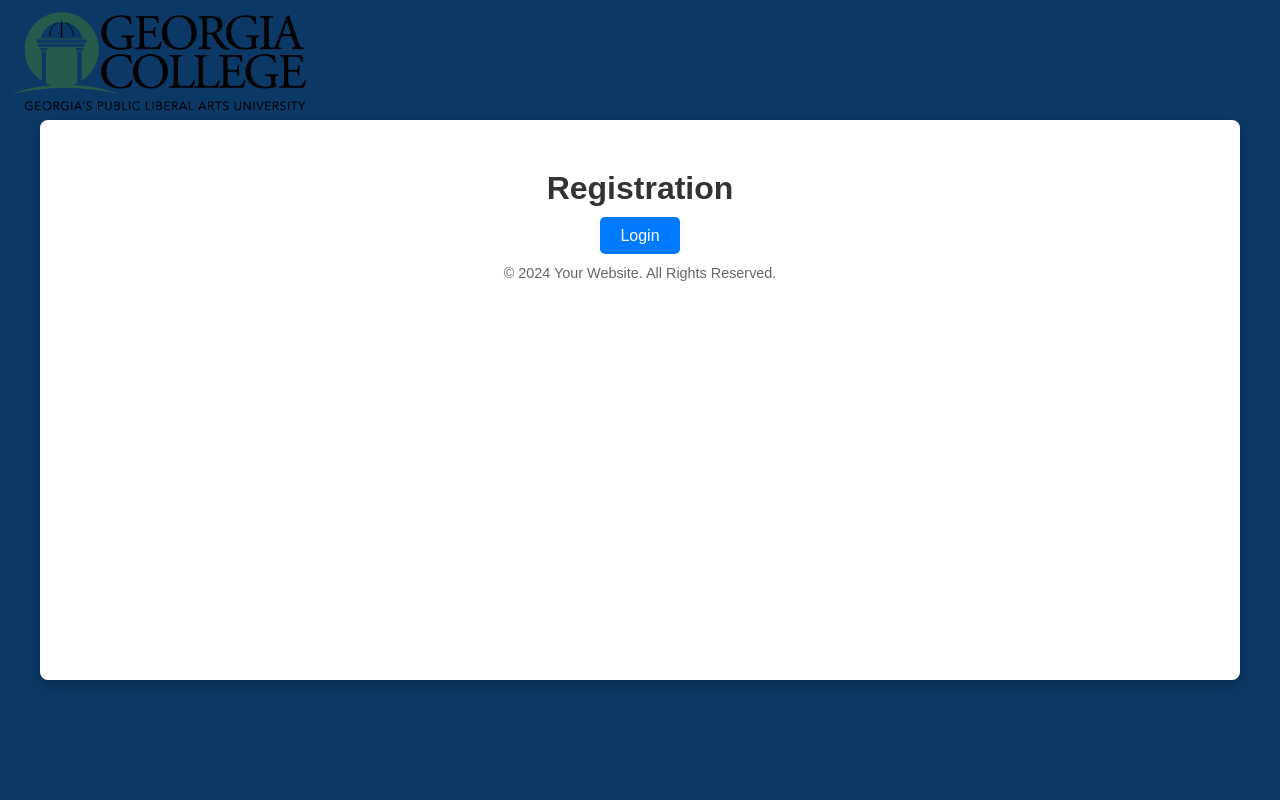
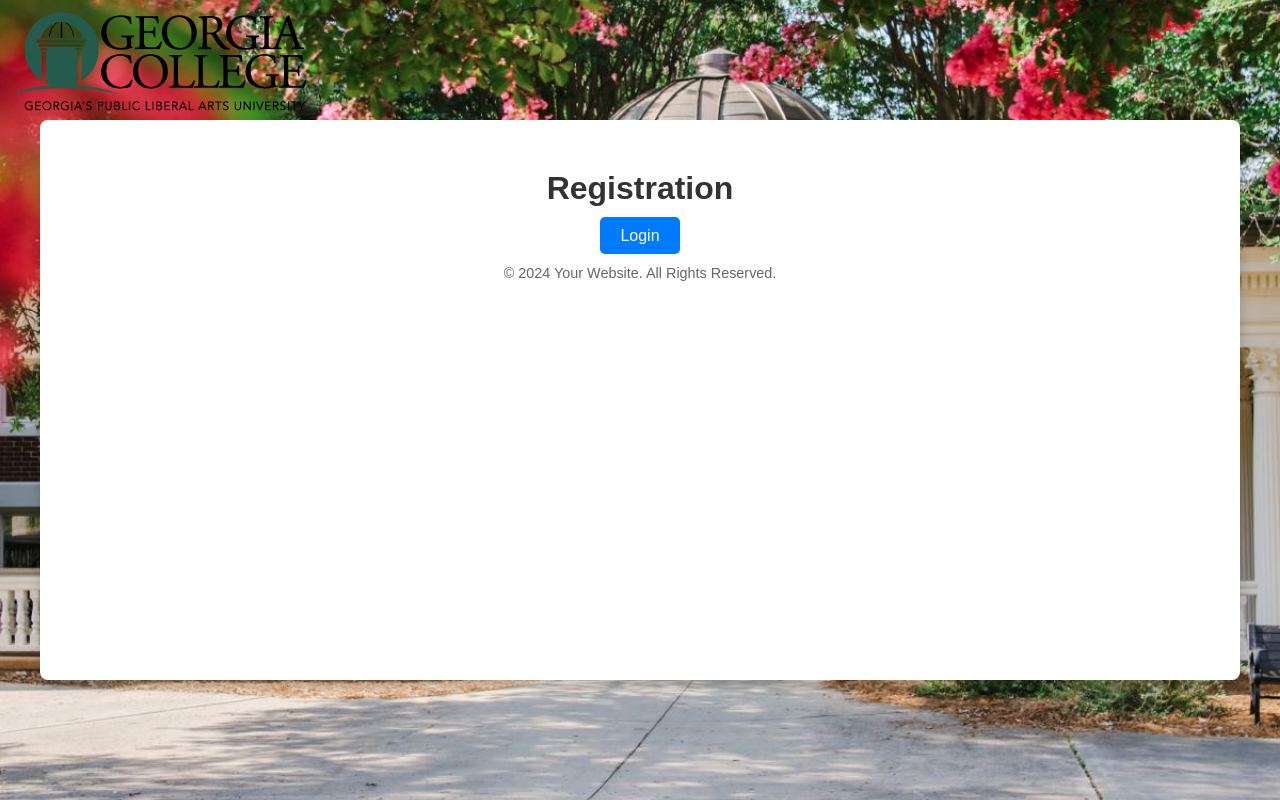
Before and after one commit to rjdenton/registration, a React (Create React App) app: page / in a window 1280 px wide. Built offline with nearby package versions, Linux system fonts and the light colour scheme.

Commit message:
added requirements

```diff
--- a/public/index.html
+++ b/public/index.html
@@ -11,7 +11,12 @@
     <title>Registration</title>
     <style>
       body, html {
-          background-color: #0b3864 !important;
+          /* background-color: #0b3864 !important; */
+          background-image: url('%PUBLIC_URL%/gcsucampus.jpg');
+          background-size: cover;
+          background-repeat: no-repeat;
+          background-position: center;
+          background-attachment: fixed;
           height: 100%;
           width: 100%
           margin: 0;
--- a/src/styles/homepage.css
+++ b/src/styles/homepage.css
@@ -6,7 +6,7 @@
 
 body {
   font-family: Arial, sans-serif;
-  background-color: #0b3864;
+  /* background-color: #0b3864; */
   display: flex;
   justify-content: center;
   align-items: center;
--- a/src/styles/login.css
+++ b/src/styles/login.css
@@ -1,6 +1,6 @@
 body {
   font-family: 'Segoe UI', Tahoma, Geneva, Verdana, sans-serif;
-  background: #0b3864;
+  /* background: #0b3864; */
   margin: 0;
   padding: 0;
   display: flex;
--- a/src/styles/register.css
+++ b/src/styles/register.css
@@ -1,5 +1,5 @@
 body {
-  background-color: #0b3864;
+  /* background-color: #0b3864; */
   margin: 0;
   font-family: Arial, sans-serif;
 }
```
Also changed, not shown: requirements.txt.
